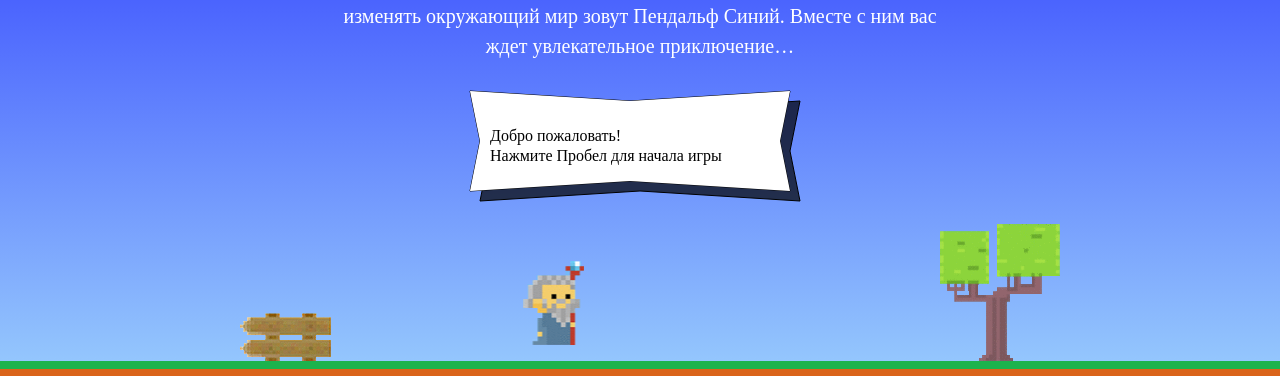
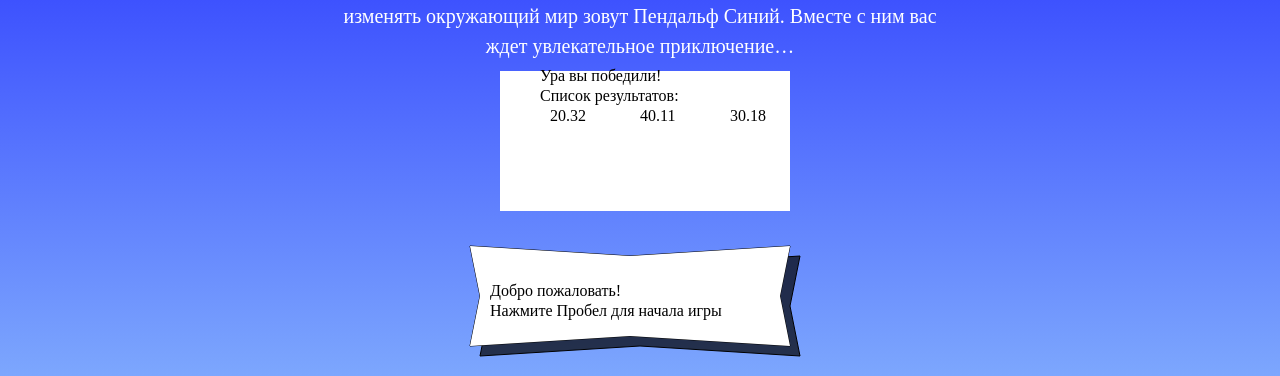
Before and after one commit to stallev/282177-code-and-magick, a website: page index.html in a window 1280 px wide. Shown: the part 367-743 px from the top of the page. Drawn offline with Linux system fonts and the light colour scheme; a web font is replaced by a local one.

Commit message:
fixing null error

```diff
--- a/index.html
+++ b/index.html
@@ -25,6 +25,9 @@
     Пендальф Синий.
     Вместе с ним вас ждет увлекательное приключение&hellip;
   </p>
+  <div class="statistics">
+    <canvas></canvas>
+  </div>
   <div class="demo"></div>
 </header>
 
--- a/js/stat.js
+++ b/js/stat.js
@@ -1,5 +1,4 @@
 'use strict';
-var canvas = document.querySelector('canvas');
 
 window.renderStatistics = function (ctx, names, times) {
 
@@ -54,4 +53,5 @@ window.renderStatistics = function (ctx, names, times) {
 
 };
 
+var canvas = document.querySelector('.statistics canvas');
 window.renderStatistics(canvas.getContext('2d'), ['Иван', 'Сергей', 'Вы'], [20.32, 40.11, 30.18]);
```
